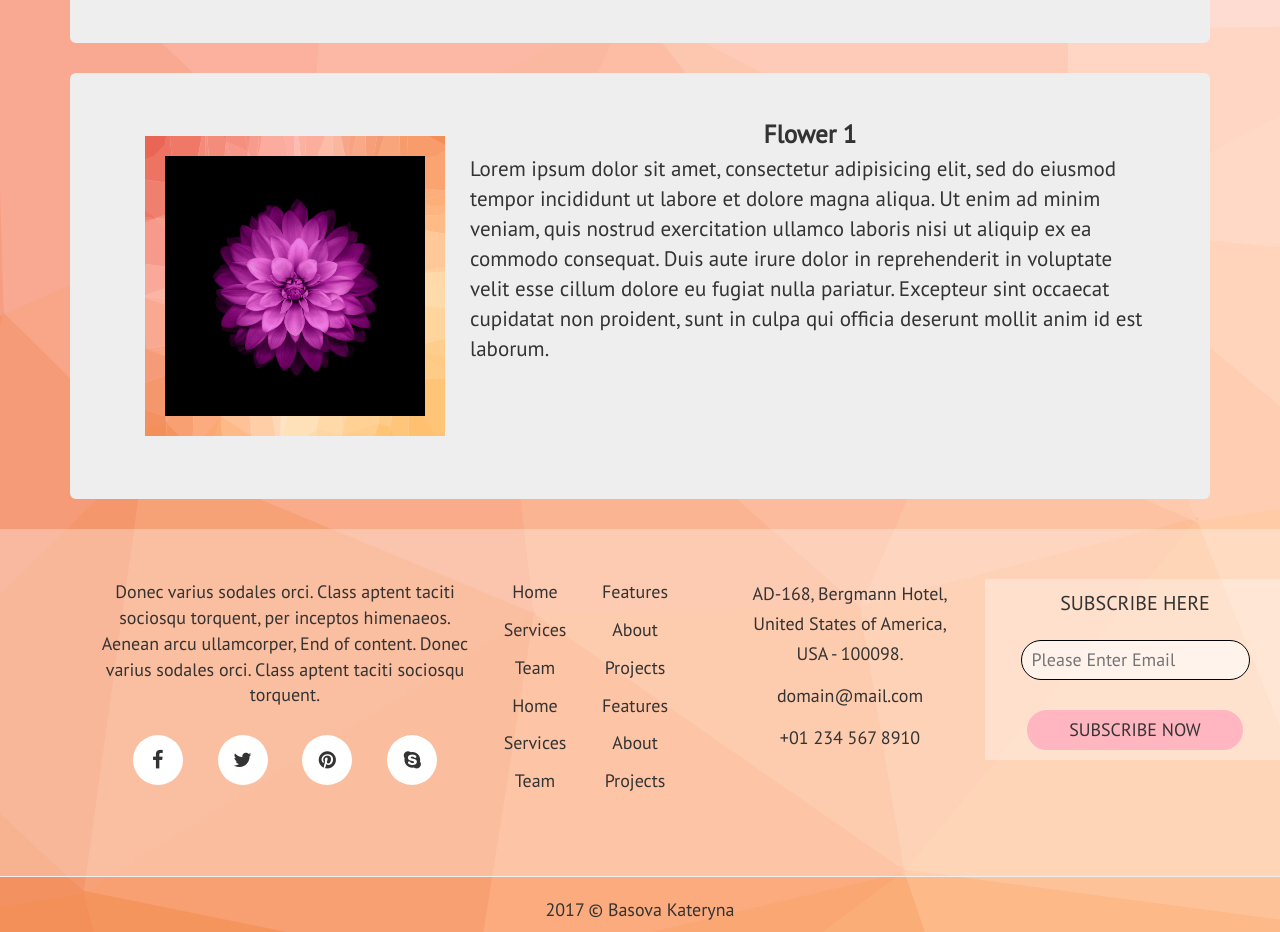
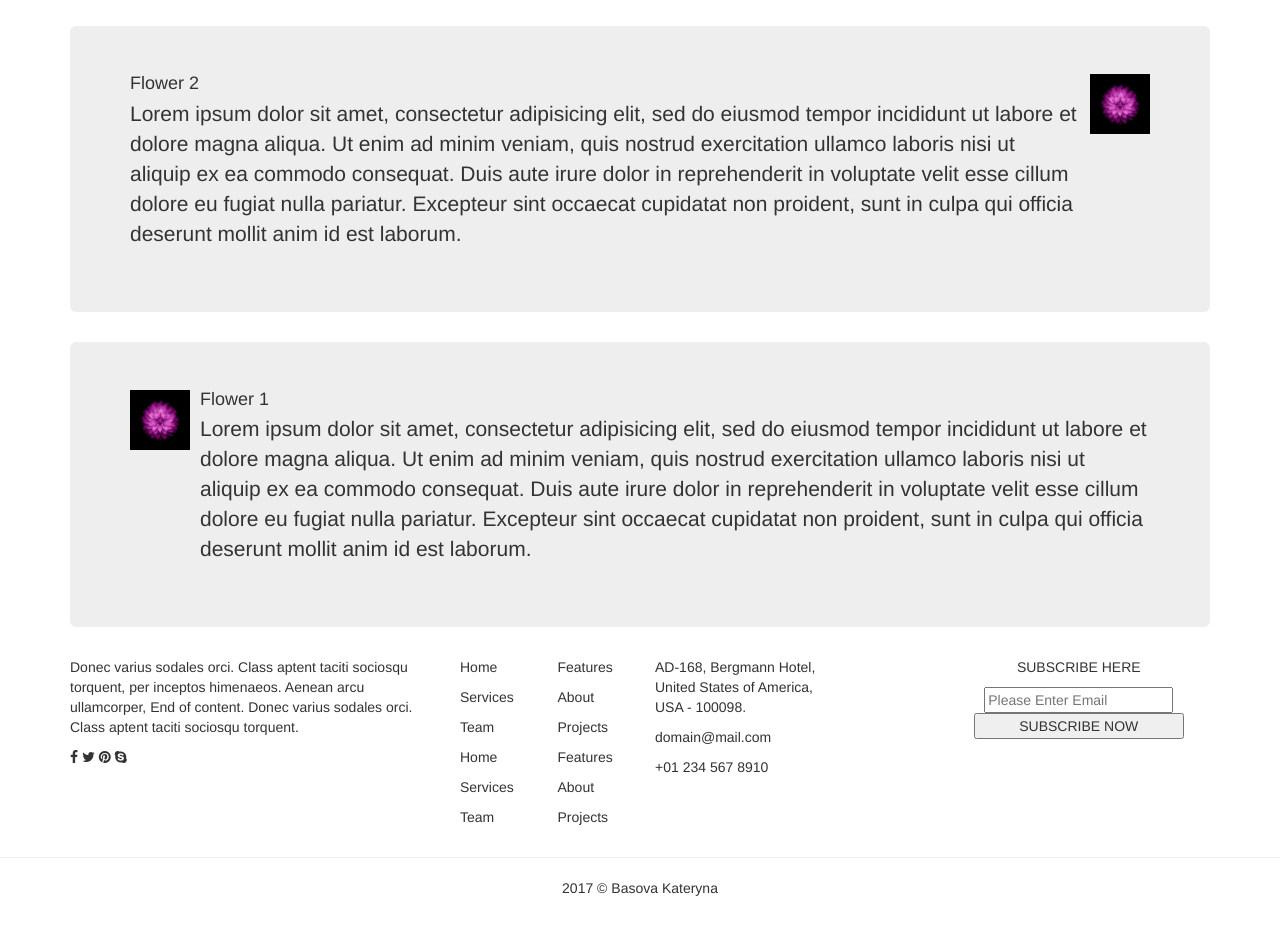
Before and after one commit to katebass/university, a website: page index.html in a window 1280 px wide. Shown: the part 1340-2272 px from the top of the page. After the commit the page ends 2248 px from the top, so only its background shows below. Drawn offline with nearby package versions, Linux system fonts and the light colour scheme.

Commit message:
fix gulp variable name, rename project, ignore main.css, add rupture, minify stylus

```diff
--- a/css/main.css
+++ b/css/main.css
@@ -1,106 +1,5 @@
-body
-{
-	background-image: url(../img/pattern.svg);
-	background-size: cover;
-	font-family: 'PT Sans', sans-serif;
-	font-size: 18px;
+@media only screen and (max-width: 768px) {
+  .mobile-hidden {
+    display: none;
+  }
 }
-
-#myCarousel img{
-	margin: auto;
-	width: 60%;
-	height: 400px;
-}
-
-.aaa{
-	border: 1px solid black;
-}
-
-.navbar-default{
-	background-color: rgba(255,255,255,0.5);
-}
-
-.navbar-default *:hover{
-	color: white;
-}
-
-.media img{
-	width: 300px !important;
-	height: 300px;
-	border: 20px solid transparent;
-	border-image: url(../img/pattern.svg) 30 round;
-	margin: 15px;
-
-}
-
-.media-heading{
-	font-size: 25px;
-	text-align: center;
-	font-weight: 1000;
-}
-
-@media screen and (max-width: 750px) {
-	#myCarousel img{
-		height: 200px;
-	}
-}
-
-
-footer {
-  /*background-image: url("../img/footer3.png");*/
-  background-size: cover;
-  background-color: rgba(255, 255, 255, .3); }
-  footer .footer-box {
-    text-align: center;
-    margin: 0 100px;
-    padding: 50px 0; }
-    footer .footer-box i {
-      font-size: 20px;
-      line-height: 50px;
-      background-color: white;
-      margin: 15px;
-      width: 50px;
-      height: 50px;
-      border-radius: 30px;
-      transition: 0.4s ease; }
-      footer .footer-box i:hover {
-        background-color: lightblue; }
-    footer .footer-box p {
-      margin-bottom: 12px; }
-    footer .footer-box-subscribe {
-      background-color: rgba(255, 255, 255, 0.3); }
-      footer .footer-box-subscribe p {
-        margin-top: 10px;
-        font-size: 20px; }
-      footer .footer-box-subscribe input {
-        border: 1px solid black;
-        border-radius: 20px;
-        height: 40px;
-        padding: 10px;
-        margin: 10px 10px 30px;
-        background-color: rgba(255, 255, 255, 0.6); }
-    footer .footer-box .adress {
-      margin-left: 20px;
-      padding-left: 10px;
-      line-height: 30px; }
-    footer .footer-box .ad-1 {
-      background-image: url("../img/32x32x29.png");
-      background-repeat: no-repeat; }
-    footer .footer-box .ad-2 {
-      background-image: url("../img/32x32x30.png");
-      background-repeat: no-repeat; }
-    footer .footer-box .ad-3 {
-      background-image: url("../img/32x32x31.png");
-      background-repeat: no-repeat; }
-
-.but{
-		height: 40px;
-		border-radius: 20px;
-		border: 2px solid lightpink ;
-		transition: .4s ease-out;
-		background-color: lightpink;
-		margin-bottom: 10px;
-}
-.but:hover{
-	background-color: rgba(0,0,0,0);
-}
```
Also changed, not shown: gulpfile.js (+6 -2 lines), package.json (+12 -4 lines), 1 other file.
